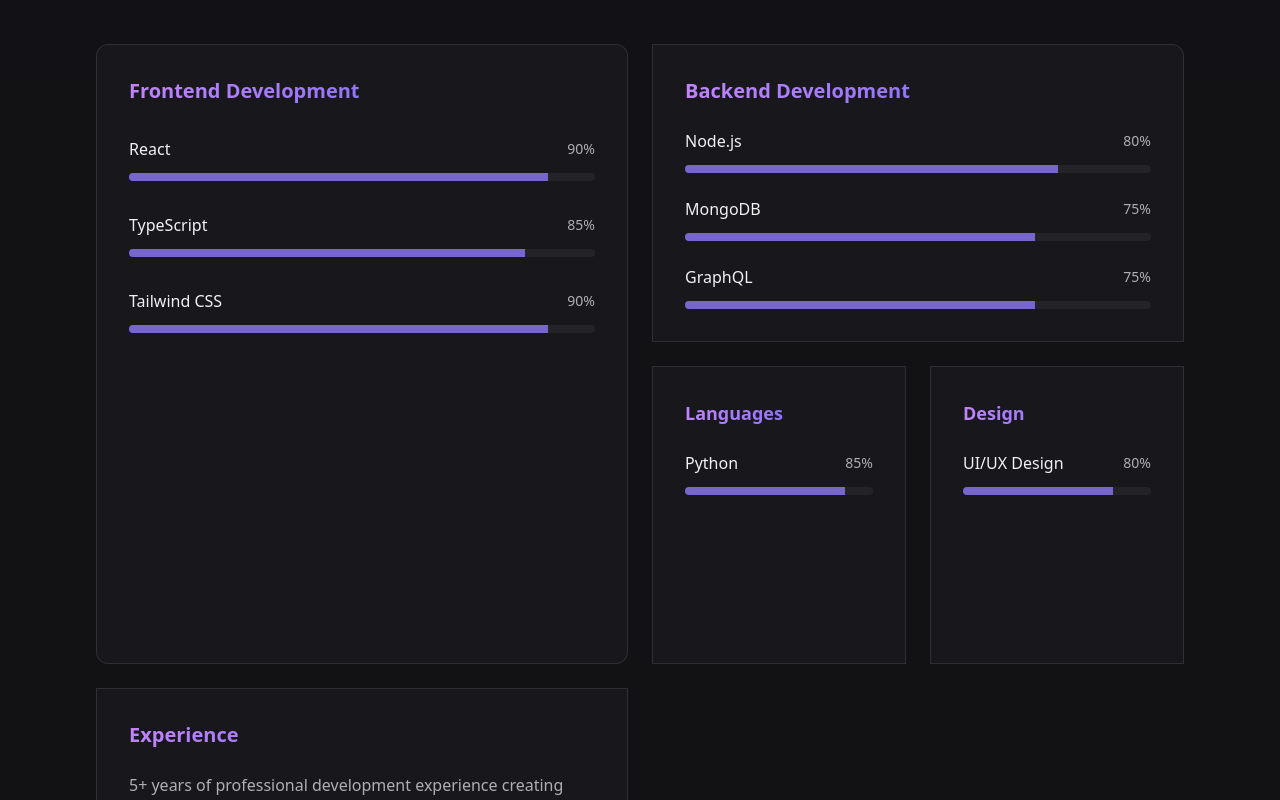
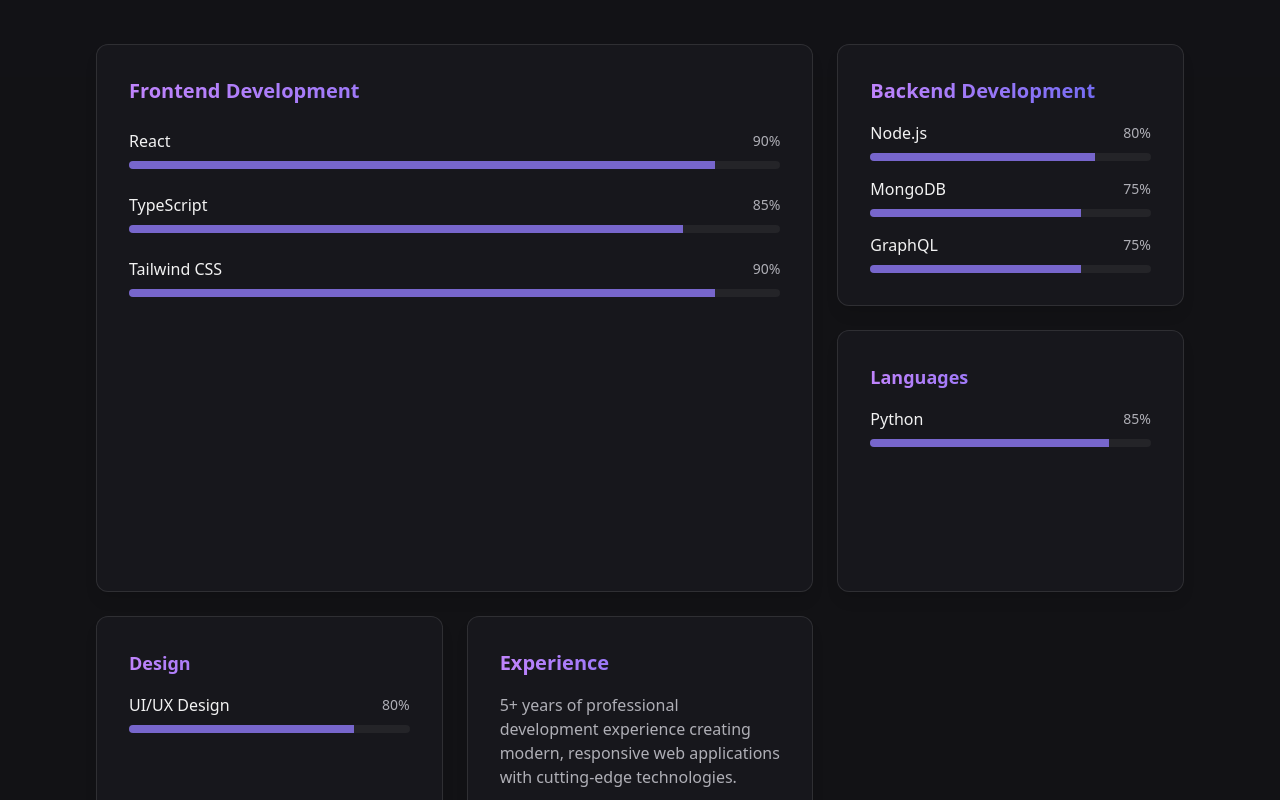
Before and after one commit to AtharvaBambere/Atharva-Bambere-Portfolio, a React (Vite) app: page / in a window 1280 px wide. Shown: the part 940-1740 px from the top of the page. Built offline with nearby package versions, Linux system fonts and the light colour scheme.

Commit message:
Refactor: Skills section grid layout
Revert the skills section grid layout to the bento grid form.

```diff
--- a/src/components/SkillsSection.tsx
+++ b/src/components/SkillsSection.tsx
@@ -1,5 +1,4 @@
-
-import React, { useEffect } from "react";
+import React from "react";
 
 interface Skill {
   name: string;
@@ -31,13 +30,14 @@ const SkillsSection = () => {
           My <span className="text-gradient">Skills</span>
         </h2>
 
-        <div className="grid grid-cols-1 md:grid-cols-3 lg:grid-cols-4 gap-4 md:gap-6 auto-rows-fr">
+        <div className="grid grid-cols-1 md:grid-cols-3 gap-6 lg:grid-cols-3 auto-rows-fr">
           {/* Frontend Featured Box */}
-          <div className="col-span-1 md:col-span-2 lg:col-span-2 row-span-2 bg-card rounded-xl p-8 glass-card animate-fade-in" style={{ animationDelay: "0.1s" }}>
-            <h3 className="text-xl font-semibold mb-8 text-gradient">Frontend Development</h3>
-            <div className="space-y-8">
+          <div className="col-span-1 md:col-span-2 row-span-2 bg-card rounded-xl shadow-lg glass-card animate-fade-in" style={{ animationDelay: "0.1s" }}>
+            <div className="p-6 md:p-8 h-full">
+              <h3 className="text-xl font-semibold mb-6 text-gradient">Frontend Development</h3>
+              <div className="space-y-6">
                 {frontendSkills.map((skill, index) => (
-                <div key={skill.name} className="space-y-3"
+                  <div key={skill.name} className="space-y-2"
                     style={{
                       animationDelay: `${index * 0.1 + 0.3}s`,
                       animation: "fadeIn 0.8s ease-out forwards",
@@ -63,13 +63,15 @@ const SkillsSection = () => {
                 ))}
               </div>
             </div>
+          </div>
 
           {/* Backend Box */}
-          <div className="col-span-1 md:col-span-1 lg:col-span-2 row-span-1 bg-card rounded-none md:rounded-tr-xl p-8 glass-card animate-fade-in" style={{ animationDelay: "0.2s" }}>
-            <h3 className="text-xl font-semibold mb-6 text-gradient">Backend Development</h3>
-            <div className="space-y-6">
+          <div className="col-span-1 row-span-1 bg-card rounded-xl shadow-lg glass-card animate-fade-in" style={{ animationDelay: "0.2s" }}>
+            <div className="p-6 md:p-8 h-full">
+              <h3 className="text-xl font-semibold mb-4 text-gradient">Backend Development</h3>
+              <div className="space-y-4">
                 {backendSkills.map((skill, index) => (
-                <div key={skill.name} className="space-y-3"
+                  <div key={skill.name} className="space-y-2"
                     style={{
                       animationDelay: `${index * 0.1 + 0.4}s`,
                       animation: "fadeIn 0.8s ease-out forwards",
@@ -95,17 +97,19 @@ const SkillsSection = () => {
                 ))}
               </div>
             </div>
+          </div>
 
           {/* Other Skills Boxes */}
           {otherSkills.map((skill, index) => (
             <div
               key={skill.name}
-              className="col-span-1 bg-card rounded-none p-8 glass-card animate-fade-in"
+              className="col-span-1 bg-card rounded-xl shadow-lg glass-card animate-fade-in"
               style={{ animationDelay: `${0.3 + index * 0.1}s` }}
             >
-              <h3 className="text-lg font-semibold mb-6 text-gradient">{skill.category}</h3>
-              <div className="space-y-6">
-                <div className="space-y-3">
+              <div className="p-6 md:p-8 h-full">
+                <h3 className="text-lg font-semibold mb-4 text-gradient">{skill.category}</h3>
+                <div className="space-y-4">
+                  <div className="space-y-2">
                     <div className="flex justify-between items-center">
                       <span className="font-medium">{skill.name}</span>
                       <span className="text-sm text-muted-foreground">{skill.level}%</span>
@@ -124,12 +128,15 @@ const SkillsSection = () => {
                   </div>
                 </div>
               </div>
+            </div>
           ))}
 
           {/* Experience Box */}
-          <div className="col-span-1 md:col-span-1 lg:col-span-2 row-span-1 bg-card rounded-none md:rounded-br-xl p-8 glass-card animate-fade-in" style={{ animationDelay: "0.4s" }}>
-            <h3 className="text-xl font-semibold mb-6 text-gradient">Experience</h3>
+          <div className="col-span-1 row-span-1 bg-card rounded-xl shadow-lg glass-card animate-fade-in" style={{ animationDelay: "0.4s" }}>
+            <div className="p-6 md:p-8 h-full">
+              <h3 className="text-xl font-semibold mb-4 text-gradient">Experience</h3>
               <p className="text-muted-foreground">5+ years of professional development experience creating modern, responsive web applications with cutting-edge technologies.</p>
+            </div>
           </div>
         </div>
 
```
Lines whose indentation alone changed are shown as unchanged.
